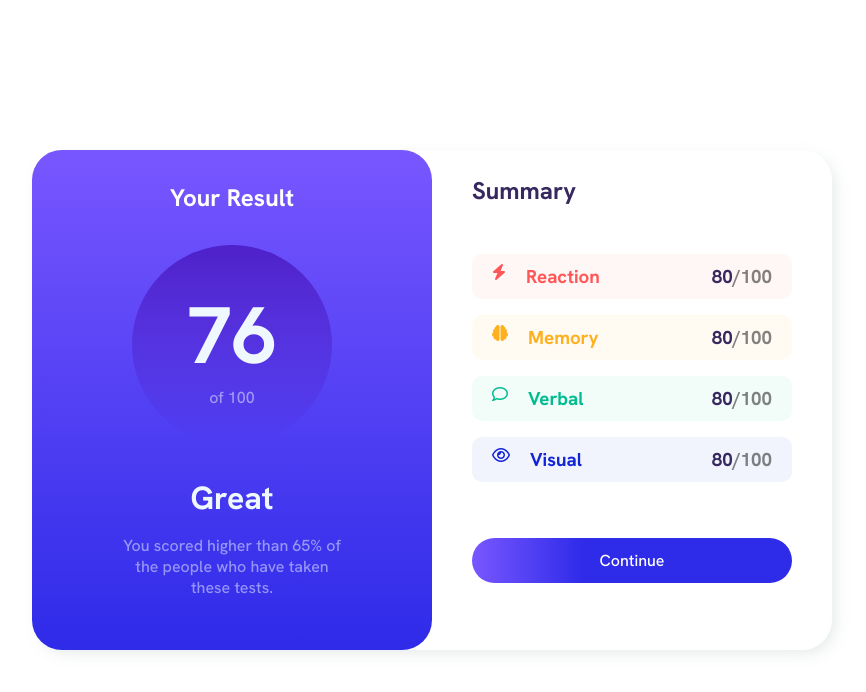
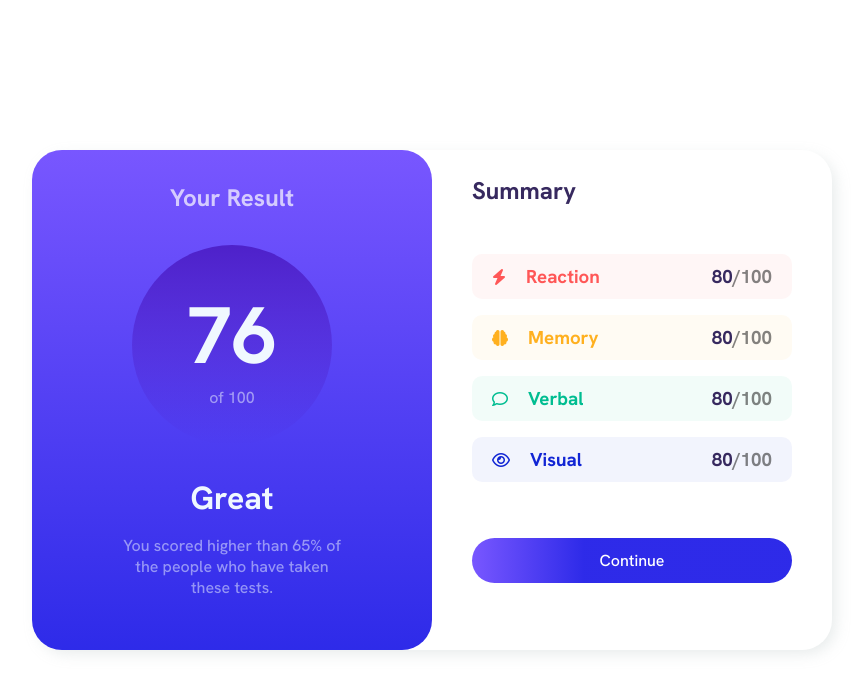
Before and after one commit to kouame09/Results-summary-component, a plain HTML site: page index.html in a window 1280 px wide. Shown: the whole page, without its empty margins (208-1074 px from the left). Drawn offline with Linux system fonts and the light colour scheme.

Commit message:
commit second

```diff
--- a/css/style.css
+++ b/css/style.css
@@ -40,6 +40,7 @@ body{
     justify-content: center;
     color: white;
     margin-top: 2rem;
+    opacity: 0.7;
 }
 
 .container-body-left{
@@ -134,6 +135,7 @@ body{
 
 .container-right-element1{
     display: flex;
+    align-items: center;
 }
 
 .container-right-element1 :nth-child(1){
```
